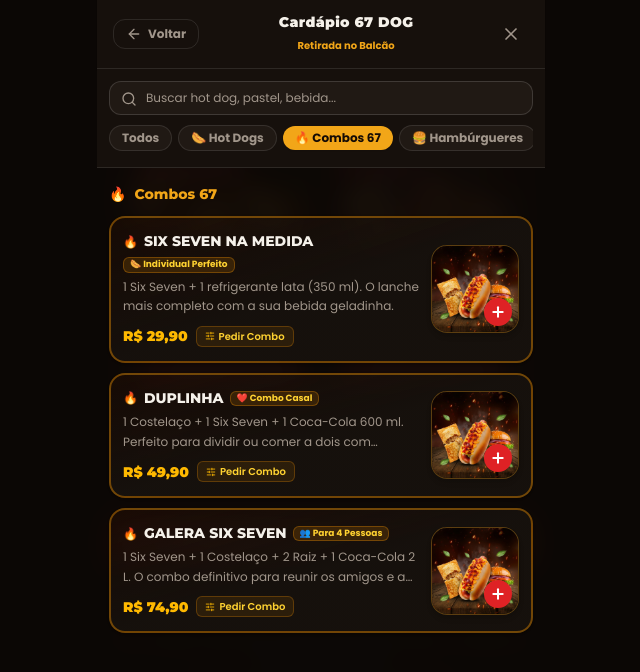
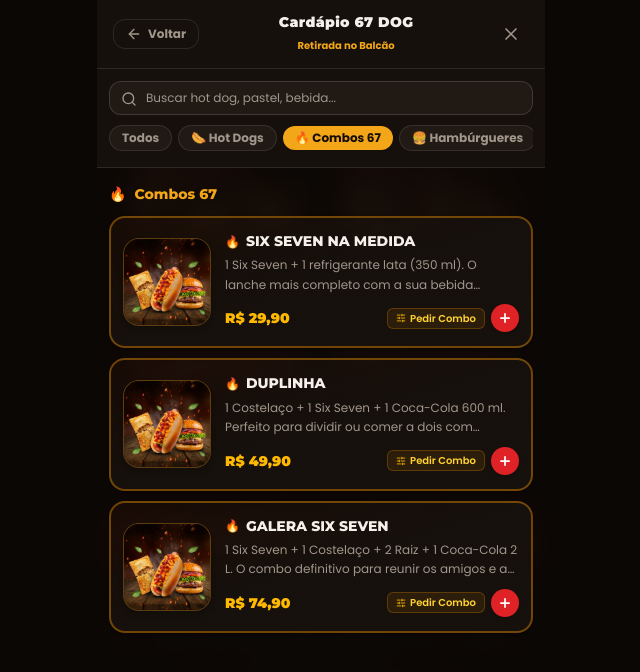
Before and after one commit to marciohelpdesk/67-dog, a React (Vite) app: page / in a window 1280 px wide. Both pictures are taken after a click on the element 640 px from the left and 1465 px from the top of the page. Shown: the part 1019-1691 px from the top of the page, without its empty margins (319-959 px from the left). Built offline with nearby package versions, Linux system fonts and the light colour scheme.

Commit message:
feat: update menu UI and clean up item names
Add thumbnails to combo items in the menu display and remove numbering prefixes from item names for a cleaner look.

```diff
--- a/src/App.tsx
+++ b/src/App.tsx
@@ -1015,115 +1015,108 @@
                     <div className="space-y-2.5">
                       {cat.items.map((item) => {
                         const isCombo = item.category === 'combos';
+                        const isBebida = item.category === 'bebidas';
+                        const cleanName = item.name.replace(/^\d+\.\s*/, '');
 
                         if (isCombo) {
                           return (
                             <article
                               key={item.id}
                               onClick={() => openCustomization(item)}
-                              className="group relative flex items-center justify-between gap-3 rounded-2xl border-2 border-amber-500/40 bg-gradient-to-br from-amber-950/20 via-card to-card p-3 transition-all hover:border-amber-400/80 cursor-pointer active:scale-[0.99] shadow-sm hover:shadow-md"
+                              className="group relative flex items-center gap-3.5 rounded-2xl border-2 border-amber-500/40 bg-gradient-to-br from-amber-950/20 via-card to-card p-3 transition-all hover:border-amber-400/80 cursor-pointer active:scale-[0.99] shadow-sm hover:shadow-md"
                             >
-                              {/* INFORMAÇÕES DO COMBO */}
-                              <div className="flex-1 min-w-0 flex flex-col justify-between py-0.5">
-                                <div>
-                                  <div className="flex items-center gap-1.5 flex-wrap">
-                                    <span className="text-xs">🔥</span>
-                                    <h4 className="font-display text-sm font-extrabold text-foreground group-hover:text-amber-400 transition-colors leading-snug">
-                                      {item.name}
-                                    </h4>
-                                    {item.tag && (
-                                      <span className="rounded-md bg-amber-500/15 border border-amber-500/30 px-1.5 py-0.2 text-[9px] font-bold text-amber-300">
-                                        {item.tag}
-                                      </span>
-                                    )}
-                                  </div>
-                                  <p className="mt-1 text-xs text-muted-foreground line-clamp-2 leading-relaxed">
-                                    {item.description}
-                                  </p>
-                                </div>
-
-                                <div className="mt-2.5 flex items-center gap-2 flex-wrap">
-                                  <span className="font-display text-sm font-black text-amber-400">
-                                    {formatCurrency(item.price)}
-                                  </span>
-                                  <span className="inline-flex items-center gap-1 rounded-md bg-amber-500/10 border border-amber-500/25 px-2 py-0.5 text-[10px] font-semibold text-amber-300">
-                                    <SlidersHorizontal className="h-2.5 w-2.5 text-amber-400" />
-                                    <span>Pedir Combo</span>
-                                  </span>
-                                </div>
-                              </div>
-
-                              {/* MINIATURA DA IMAGEM DO COMBO */}
+                              {/* MINIATURA DA IMAGEM DO COMBO (LADO ESQUERDO) */}
                               <div className="relative h-20 w-20 sm:h-22 sm:w-22 shrink-0 overflow-hidden rounded-2xl border border-amber-500/30 bg-neutral-900 shadow-md">
                                 <img
                                   src={getItemImage(item)}
-                                  alt={item.name}
+                                  alt={cleanName}
                                   loading="lazy"
                                   className="h-full w-full object-cover group-hover:scale-105 transition-transform duration-300"
                                   onError={(e) => {
                                     e.currentTarget.src = ASSETS.heroBg;
                                   }}
                                 />
-                                <div className="absolute bottom-1.5 right-1.5 flex h-6 w-6 sm:h-7 sm:w-7 items-center justify-center rounded-full bg-flame text-white shadow-lg group-hover:scale-110 group-hover:brightness-110 transition-all">
-                                  <Plus className="h-3.5 w-3.5 sm:h-4 sm:w-4 stroke-[3]" />
+                              </div>
+
+                              {/* INFORMAÇÕES DO COMBO (LADO DIREITO) */}
+                              <div className="flex-1 min-w-0 flex flex-col justify-between py-0.5">
+                                <div>
+                                  <div className="flex items-center gap-1.5">
+                                    <span className="text-xs">🔥</span>
+                                    <h4 className="font-display text-sm font-extrabold text-foreground group-hover:text-amber-400 transition-colors leading-snug">
+                                      {cleanName}
+                                    </h4>
+                                  </div>
+                                  <p className="mt-1 text-xs text-muted-foreground line-clamp-2 leading-relaxed">
+                                    {item.description}
+                                  </p>
+                                </div>
+
+                                <div className="mt-2.5 flex items-center justify-between gap-2">
+                                  <span className="font-display text-sm font-black text-amber-400">
+                                    {formatCurrency(item.price)}
+                                  </span>
+
+                                  <div className="flex items-center gap-1.5">
+                                    <span className="inline-flex items-center gap-1 rounded-md bg-amber-500/10 border border-amber-500/25 px-2 py-0.5 text-[10px] font-semibold text-amber-300">
+                                      <SlidersHorizontal className="h-2.5 w-2.5 text-amber-400" />
+                                      <span>Pedir Combo</span>
+                                    </span>
+                                    <div className="flex h-6 w-6 sm:h-7 sm:w-7 items-center justify-center rounded-full bg-flame text-white shadow-sm group-hover:scale-110 group-hover:brightness-110 transition-all shrink-0">
+                                      <Plus className="h-3.5 w-3.5 stroke-[3]" />
+                                    </div>
+                                  </div>
                                 </div>
                               </div>
                             </article>
                           );
                         }
 
-                        const isBebida = item.category === 'bebidas';
-
                         return (
                           <article
                             key={item.id}
                             onClick={() => openCustomization(item)}
-                            className="group relative flex items-center justify-between gap-3 rounded-2xl border border-border/70 bg-card p-3 transition-all hover:border-primary/50 hover:bg-card/90 cursor-pointer active:scale-[0.99] shadow-sm hover:shadow-md"
+                            className="group relative flex items-center gap-3.5 rounded-2xl border border-border/70 bg-card p-3 transition-all hover:border-primary/50 hover:bg-card/90 cursor-pointer active:scale-[0.99] shadow-sm hover:shadow-md"
                           >
-                            {/* INFORMAÇÕES DO LANCHE (NOME, INGREDIENTES, VALOR, SÍMBOLO) */}
-                            <div className="flex-1 min-w-0 flex flex-col justify-between py-0.5">
-                              <div>
-                                <div className="flex items-center gap-1.5 flex-wrap">
-                                  <h4 className="font-display text-sm font-extrabold text-foreground group-hover:text-primary transition-colors leading-snug">
-                                    {item.name}
-                                  </h4>
-                                  {item.tag && (
-                                    <span className="rounded-md bg-flame/15 border border-flame/30 px-1.5 py-0.2 text-[9px] font-bold text-flame">
-                                      {item.tag}
-                                    </span>
-                                  )}
-                                </div>
-                                <p className="mt-1 text-xs text-muted-foreground line-clamp-2 leading-relaxed">
-                                  {item.description}
-                                </p>
-                              </div>
-
-                              <div className="mt-2.5 flex items-center gap-2 flex-wrap">
-                                <span className="font-display text-sm font-black text-primary">
-                                  {formatCurrency(item.price)}
-                                </span>
-
-                                {/* Símbolo sutil indicando que pode pedir ou personalizar itens */}
-                                <span className="inline-flex items-center gap-1 rounded-md bg-secondary/80 border border-border/80 px-2 py-0.5 text-[10px] font-semibold text-muted-foreground group-hover:text-foreground group-hover:border-primary/30 transition-colors">
-                                  <SlidersHorizontal className="h-2.5 w-2.5 text-primary" />
-                                  <span>{isBebida ? 'Pedir' : 'Personalizar'}</span>
-                                </span>
-                              </div>
-                            </div>
-
-                            {/* MINIATURA DA IMAGEM DO LANCHE */}
+                            {/* MINIATURA DA IMAGEM DO LANCHE (LADO ESQUERDO DE QUEM VÊ) */}
                             <div className="relative h-20 w-20 sm:h-22 sm:w-22 shrink-0 overflow-hidden rounded-2xl border border-white/10 bg-neutral-900 shadow-md">
                               <img
                                 src={getItemImage(item)}
-                                alt={item.name}
+                                alt={cleanName}
                                 loading="lazy"
                                 className="h-full w-full object-cover group-hover:scale-105 transition-transform duration-300"
                                 onError={(e) => {
                                   e.currentTarget.src = ASSETS.hotdog;
                                 }}
                               />
-                              <div className="absolute bottom-1.5 right-1.5 flex h-6 w-6 sm:h-7 sm:w-7 items-center justify-center rounded-full bg-flame text-white shadow-lg group-hover:scale-110 group-hover:brightness-110 transition-all">
-                                <Plus className="h-3.5 w-3.5 sm:h-4 sm:w-4 stroke-[3]" />
+                            </div>
+
+                            {/* INFORMAÇÕES DO LANCHE (LADO DIREITO: NOME LIMPO, INGREDIENTES, VALOR, SÍMBOLO) */}
+                            <div className="flex-1 min-w-0 flex flex-col justify-between py-0.5">
+                              <div>
+                                <h4 className="font-display text-sm font-extrabold text-foreground group-hover:text-primary transition-colors leading-snug">
+                                  {cleanName}
+                                </h4>
+                                <p className="mt-1 text-xs text-muted-foreground line-clamp-2 leading-relaxed">
+                                  {item.description}
+                                </p>
+                              </div>
+
+                              <div className="mt-2.5 flex items-center justify-between gap-2">
+                                <span className="font-display text-sm font-black text-primary">
+                                  {formatCurrency(item.price)}
+                                </span>
+
+                                {/* Símbolo sutil indicando que pode pedir ou personalizar itens */}
+                                <div className="flex items-center gap-1.5">
+                                  <span className="inline-flex items-center gap-1 rounded-md bg-secondary/80 border border-border/80 px-2 py-0.5 text-[10.5px] font-semibold text-muted-foreground group-hover:text-foreground group-hover:border-primary/30 transition-colors">
+                                    <SlidersHorizontal className="h-2.5 w-2.5 text-primary" />
+                                    <span>{isBebida ? 'Pedir' : 'Personalizar'}</span>
+                                  </span>
+                                  <div className="flex h-6 w-6 sm:h-7 sm:w-7 items-center justify-center rounded-full bg-flame text-white shadow-sm group-hover:scale-110 group-hover:brightness-110 transition-all shrink-0">
+                                    <Plus className="h-3.5 w-3.5 stroke-[3]" />
+                                  </div>
+                                </div>
                               </div>
                             </div>
                           </article>
@@ -1180,14 +1173,9 @@
                   className="h-16 w-16 sm:h-18 sm:w-18 shrink-0 rounded-2xl object-cover border border-white/10 shadow-md bg-neutral-900"
                 />
                 <div className="min-w-0 flex-1">
-                  <div className="flex items-center gap-1.5 flex-wrap">
-                    <h2 className="font-display text-base font-extrabold text-foreground">{customizingItem.name}</h2>
-                    {customizingItem.tag && (
-                      <span className="rounded-md bg-flame/15 border border-flame/30 px-1.5 py-0.2 text-[9px] font-bold text-flame">
-                        {customizingItem.tag}
-                      </span>
-                    )}
-                  </div>
+                  <h2 className="font-display text-base font-extrabold text-foreground">
+                    {customizingItem.name.replace(/^\d+\.\s*/, '')}
+                  </h2>
                   <p className="mt-1 text-xs text-muted-foreground leading-relaxed line-clamp-2">
                     {customizingItem.description}
                   </p>
--- a/src/data/menuData.ts
+++ b/src/data/menuData.ts
@@ -65,7 +65,7 @@
     items: [
       {
         id: 'dog-democratico',
-        name: '01. DEMOCRÁTICO',
+        name: 'DEMOCRÁTICO',
         category: 'hotdogs',
         description: 'Pão de hot dog, vina, maionese, ketchup e mostarda.',
         price: 6.7,
@@ -74,7 +74,7 @@
       },
       {
         id: 'dog-raiz',
-        name: '02. RAIZ',
+        name: 'RAIZ',
         category: 'hotdogs',
         description: 'Pão de hot dog, vina, tomate, milho, cebola, maionese e batata palha.',
         price: 12.9,
@@ -83,7 +83,7 @@
       },
       {
         id: 'dog-raiz-duplo',
-        name: '03. RAIZ DUPLO',
+        name: 'RAIZ DUPLO',
         category: 'hotdogs',
         description: 'Pão de hot dog, 2 vinas, tomate, milho, cebola, maionese e batata palha.',
         price: 15.9,
@@ -92,7 +92,7 @@
       },
       {
         id: 'dog-frangolino',
-        name: '04. FRANGOLINO',
+        name: 'FRANGOLINO',
         category: 'hotdogs',
         description: 'Pão de hot dog, vina, frango desfiado, purê, tomate, milho, cebola, maionese e batata palha.',
         price: 18.9,
@@ -101,7 +101,7 @@
       },
       {
         id: 'dog-calabresaco',
-        name: '05. CALABRESAÇO',
+        name: 'CALABRESAÇO',
         category: 'hotdogs',
         description: 'Pão de hot dog, vina, calabresa, purê, tomate, milho, cebola, maionese e batata palha.',
         price: 18.9,
@@ -110,7 +110,7 @@
       },
       {
         id: 'dog-baconzeira',
-        name: '06. BACONZEIRA',
+        name: 'BACONZEIRA',
         category: 'hotdogs',
         description: 'Pão de hot dog, vina, bacon, purê, tomate, milho, cebola, maionese e batata palha.',
         price: 19.9,
@@ -119,7 +119,7 @@
       },
       {
         id: 'dog-costelaco',
-        name: '07. COSTELAÇO',
+        name: 'COSTELAÇO',
         category: 'hotdogs',
         description: 'Pão de hot dog, vina, costela desfiada, purê, tomate, milho, cebola, maionese e batata palha.',
         price: 21.9,
@@ -129,7 +129,7 @@
       },
       {
         id: 'dog-six-seven',
-        name: '08. SIX SEVEN',
+        name: 'SIX SEVEN',
         category: 'hotdogs',
         description: 'Pão de hot dog, 2 vinas, frango desfiado, calabresa, bacon, purê, tomate, milho, cebola, maionese e batata palha.',
         price: 23.9,
@@ -185,7 +185,7 @@
     items: [
       {
         id: 'burger-classic-67',
-        name: '01. CLASSIC 67 BURGER',
+        name: 'CLASSIC 67 BURGER',
         category: 'hamburgueres',
         description: 'Pão brioche selado na manteiga, blend bovino 150g suculento, queijo cheddar fatiado derretido, maionese artesanal da casa, alface americana e tomate fresco.',
         price: 24.9,
@@ -195,7 +195,7 @@
       },
       {
         id: 'burger-bacon-supreme',
-        name: '02. BACON CHEDDAR SUPREME',
+        name: 'BACON CHEDDAR SUPREME',
         category: 'hamburgueres',
         description: 'Pão brioche macio, blend 150g no ponto certo, fatias generosas de bacon super crocante, duplo cheddar cremoso e cebola caramelizada.',
         price: 28.9,
@@ -205,7 +205,7 @@
       },
       {
         id: 'burger-costelaco-bbq',
-        name: '03. BURGER COSTELAÇO 67',
+        name: 'BURGER COSTELAÇO 67',
         category: 'hamburgueres',
         description: 'A especialidade do 67 DOG no hambúrguer! Pão brioche, blend artesanal 150g, costela bovina desfiada no molho barbecue especial e queijo derretido.',
         price: 31.9,
@@ -215,7 +215,7 @@
       },
       {
         id: 'burger-smash-duplo',
-        name: '04. SMASH BURGER DUPLO',
+        name: 'SMASH BURGER DUPLO',
         category: 'hamburgueres',
         description: 'Dois blends smash 90g com aquela crostinha perfeita prensada na chapa quente, dobro de cheddar, picles artesanal e molho da casa.',
         price: 26.9,
@@ -232,7 +232,7 @@
     items: [
       {
         id: 'pastel-carne-especial',
-        name: '01. PASTEL DE CARNE ESPECIAL',
+        name: 'PASTEL DE CARNE ESPECIAL',
         category: 'pasteis',
         description: 'Massa crocante e sequinha recheada com carne moída de primeira temperada artesanalmente, azeitona e cheiro verde.',
         price: 11.9,
@@ -242,7 +242,7 @@
       },
       {
         id: 'pastel-queijo-duplo',
-        name: '02. PASTEL DE QUEIJO DUPLO',
+        name: 'PASTEL DE QUEIJO DUPLO',
         category: 'pasteis',
         description: 'Pastel super sequinho com queijo muçarela abundante que derrete e estica até a última mordida, com toque suave de orégano.',
         price: 11.9,
@@ -251,7 +251,7 @@
       },
       {
         id: 'pastel-frango-catupiry',
-        name: '03. FRANGO COM CATUPIRY®',
+        name: 'FRANGO COM CATUPIRY®',
         category: 'pasteis',
         description: 'Frango desfiado suculento com temperos especiais e o autêntico Catupiry® cremoso derretido.',
         price: 14.9,
@@ -261,7 +261,7 @@
       },
       {
         id: 'pastel-costela-queijo',
-        name: '04. PASTEL COSTELA COM QUEIJO',
+        name: 'PASTEL COSTELA COM QUEIJO',
         category: 'pasteis',
         description: 'A famosa costela do 67 DOG desfiada e temperada, combinada com queijo muçarela derretido em massa dourada.',
         price: 16.9,
@@ -271,7 +271,7 @@
       },
       {
         id: 'pastel-pizza-especial',
-        name: '05. PASTEL PIZZA ESPECIAL',
+        name: 'PASTEL PIZZA ESPECIAL',
         category: 'pasteis',
         description: 'Muçarela fatiada derretida, presunto selecionado em cubinhos, rodelas de tomate fresco e orégano.',
         price: 13.9,
@@ -280,7 +280,7 @@
       },
       {
         id: 'pastel-chocolate-banana',
-        name: '06. PASTEL CHOCOLATE COM BANANA',
+        name: 'PASTEL CHOCOLATE COM BANANA',
         category: 'pasteis',
         description: 'Pastel doce crocante recheado com chocolate ao leite cremoso derretido e banana fresca fatiada com canela.',
         price: 13.9,
```
